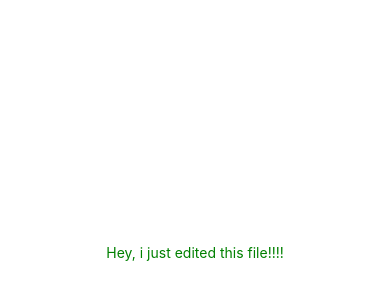
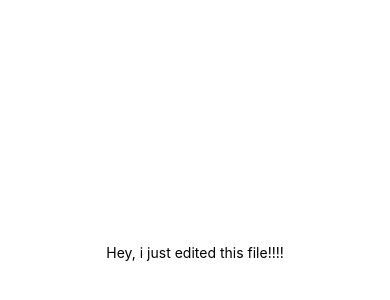
Before and after one commit to khaniku/comet-survey, a React Native app: screen / in a window 390 px wide. Shown: the part 170-470 px from the top of the page. Built offline with nearby package versions, Linux system fonts and the light colour scheme.

Commit message:
random changes

```diff
--- a/App.js
+++ b/App.js
@@ -17,6 +17,6 @@ const styles = StyleSheet.create({
     justifyContent: 'center',
   },
   textColor : {
-    color: 'green'
+    color: '#000'
   }
 });
```
